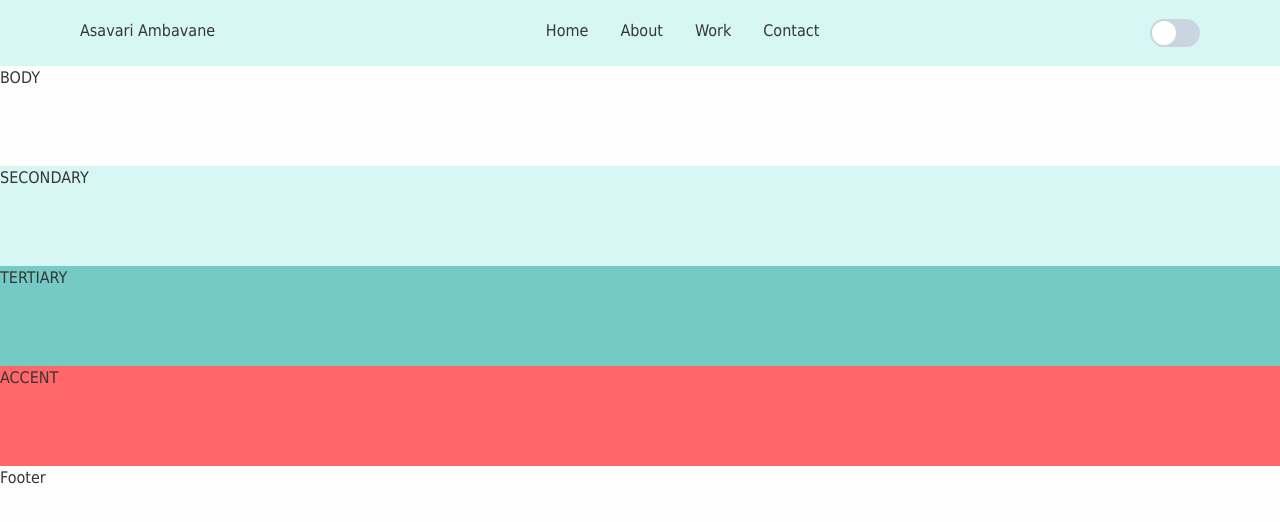
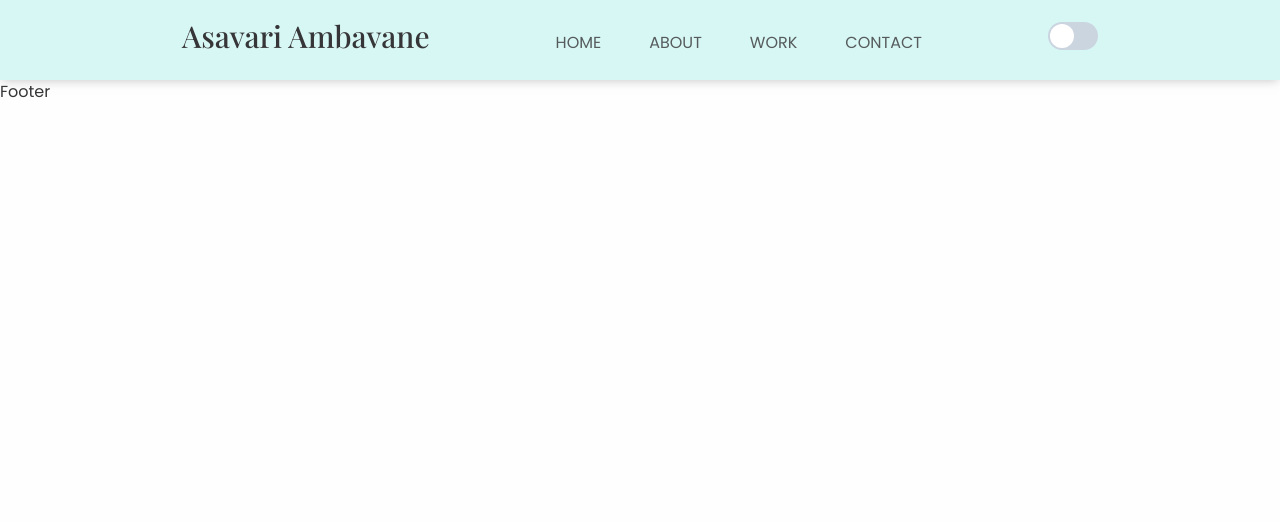
Before and after one commit to AsavariA/nextjs-portfolio-template, a Next.js app: page / in a window 1280 px wide. Shown: the top 522 px of the page. Built offline with nearby package versions, Linux system fonts and the light colour scheme.

Commit message:
navbar commit 2

```diff
--- a/Components/Navbar.js
+++ b/Components/Navbar.js
@@ -1,28 +1,27 @@
 import { Switch, Flex, Spacer } from "@chakra-ui/react"
+import styles from '../styles/Navbar.module.css'
 
 const Navbar = ({ toggleTheme, currentTheme }) => {
     return (
-        <div className="navbar" style={{backgroundColor: currentTheme.secondary}}>
-            <Flex>
-                <h2>Asavari Ambavane</h2>
-                <Spacer />
-                <Flex>
-                    <div style={{padding: '0 1rem'}}>
-                        <h2>Home</h2>
+        <div className={styles.navbar} style={{ backgroundColor: currentTheme.secondary, boxShadow: currentTheme.boxShadow }}>
+            <div style={{ display: 'flex', justifyContent: 'space-evenly', alignItems: 'baseline' }}>
+                <h2 className={styles.logo}>Asavari Ambavane</h2>
+                <div style={{ display: 'flex' }}>
+                    <div className={styles.navlinks} style={{ padding: '0 1.5rem' }}>
+                        <a>Home</a>
                     </div>
-                    <div style={{padding: '0 1rem'}}>
-                        <h2>About</h2>
+                    <div className={styles.navlinks} style={{ padding: '0 1.5rem' }}>
+                        <a>About</a>
                     </div>
-                    <div style={{padding: '0 1rem'}}>
-                        <h2>Work</h2>
+                    <div className={styles.navlinks} style={{ padding: '0 1.5rem' }}>
+                        <a>Work</a>
                     </div>
-                    <div style={{padding: '0 1rem'}}>
-                        <h2>Contact</h2>
+                    <div className={styles.navlinks} style={{ padding: '0 1.5rem' }}>
+                        <a>Contact</a>
                     </div>
-                </Flex>
-                <Spacer />
+                </div>
                 <Switch id="dark-mode" colorScheme="purple" size="lg" onChange={() => toggleTheme()} />
-            </Flex>
+            </div>
         </div>
     )
 }
--- a/ThemeConfig.js
+++ b/ThemeConfig.js
@@ -5,7 +5,8 @@ export const lightTheme = {
   text: '#363537',
   secondary: '#d7f7f5',
   tertiary: '#75cac3',
-  accent: '#ff6768'
+  accent: '#ff6768',
+  boxShadow: '0px 2px 10px -2px rgba(134, 134, 134, 0.5)'
 }
 
 export const darkTheme = {
@@ -13,7 +14,8 @@ export const darkTheme = {
   text: '#FAFAFA',
   secondary: '#263859',
   tertiary: '#6b778d',
-  accent: '#ffc7c8'
+  accent: '#ffc7c8',
+  boxShadow: '0px 2px 10px -2px rgba(51, 51, 51, 0.5)'
 }
 
 export const GlobalStyles = createGlobalStyle`
--- a/pages/index.js
+++ b/pages/index.js
@@ -10,10 +10,10 @@ export default function Home({currentTheme}) {
         <meta name="description" content="Generated by create next app" />
         <link rel="icon" href="/favicon.ico" />
       </Head>
-      <div className={styles.colordiv} style={{ background: currentTheme.body}}>BODY</div>
+      {/* <div className={styles.colordiv} style={{ background: currentTheme.body}}>BODY</div>
       <div className={styles.colordiv} style={{ background: currentTheme.secondary}}>SECONDARY</div>
       <div className={styles.colordiv} style={{ background: currentTheme.tertiary}}>TERTIARY</div>
-      <div className={styles.colordiv} style={{ background: currentTheme.accent}}>ACCENT</div>
+      <div className={styles.colordiv} style={{ background: currentTheme.accent}}>ACCENT</div> */}
     </div>
   )
 }
--- /dev/null
+++ b/styles/Navbar.module.css
@@ -0,0 +1,36 @@
+.navbar{
+    padding: 0.9rem 5rem 1.3rem 5rem;
+  }
+
+  .logo{
+    font-family: 'Playfair Display', serif;
+    font-size: 30px;
+  }
+
+.navlinks a{
+    opacity: 80%;
+    position: relative;
+    text-transform: uppercase;
+  }
+
+.navlinks a:hover{
+    opacity: 100%;
+}
+
+.navlinks a:after {
+  position: absolute;
+  bottom: 0;
+  left: 0;
+  right: 0;
+  margin: auto;
+  width: 0%;
+  content: '.';
+  color: transparent;
+  background: #aaa;
+  height: 1px;
+}
+
+.navlinks a:hover:after {
+  width: 100%;
+  transition: 0.25s linear;
+}
--- a/styles/globals.css
+++ b/styles/globals.css
@@ -1,20 +1,20 @@
+@import url('https://fonts.googleapis.com/css2?family=Playfair+Display:wght@500&family=Poppins&display=swap');
+
 html,
 body {
   padding: 0;
   margin: 0;
-  font-family: -apple-system, BlinkMacSystemFont, Segoe UI, Roboto, Oxygen,
-    Ubuntu, Cantarell, Fira Sans, Droid Sans, Helvetica Neue, sans-serif;
+  /* font-family: -apple-system, BlinkMacSystemFont, Segoe UI, Roboto, Oxygen,
+    Ubuntu, Cantarell, Fira Sans, Droid Sans, Helvetica Neue, sans-serif; */
 }
 
 a {
   color: inherit;
   text-decoration: none;
+  cursor: pointer;
 }
 
 * {
   box-sizing: border-box;
+  font-family: 'Poppins', sans-serif;
 }
-
-.navbar{
-  padding: 1.2rem 5rem;
-}
```
